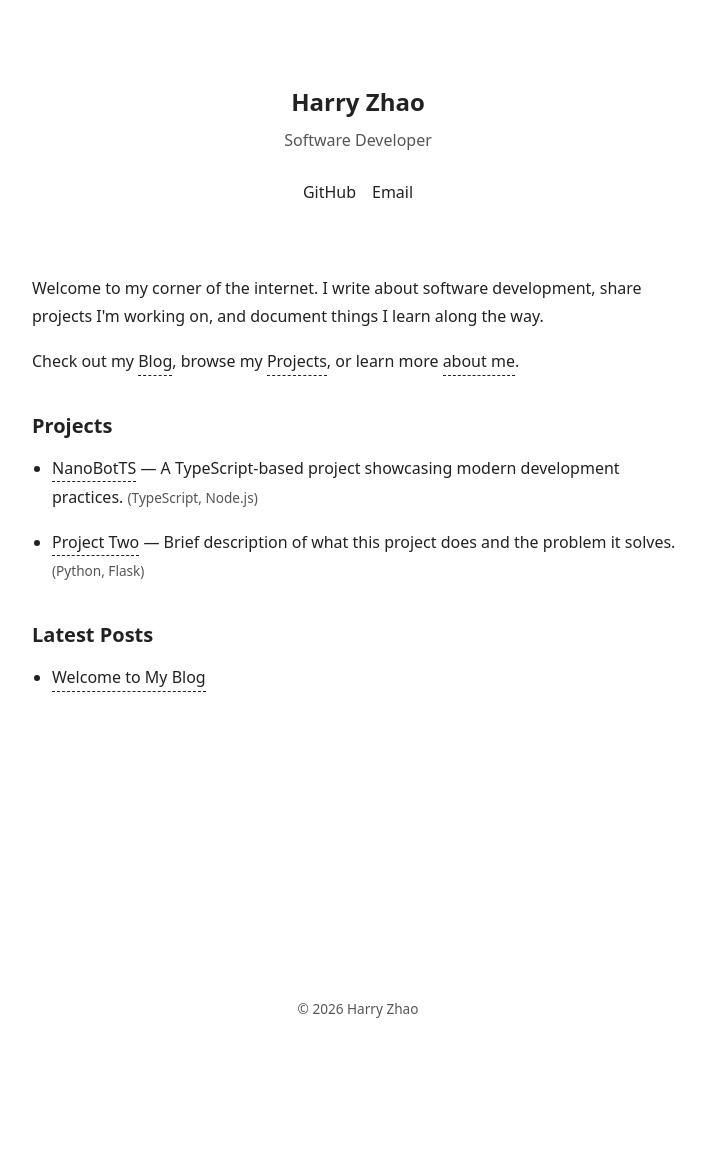
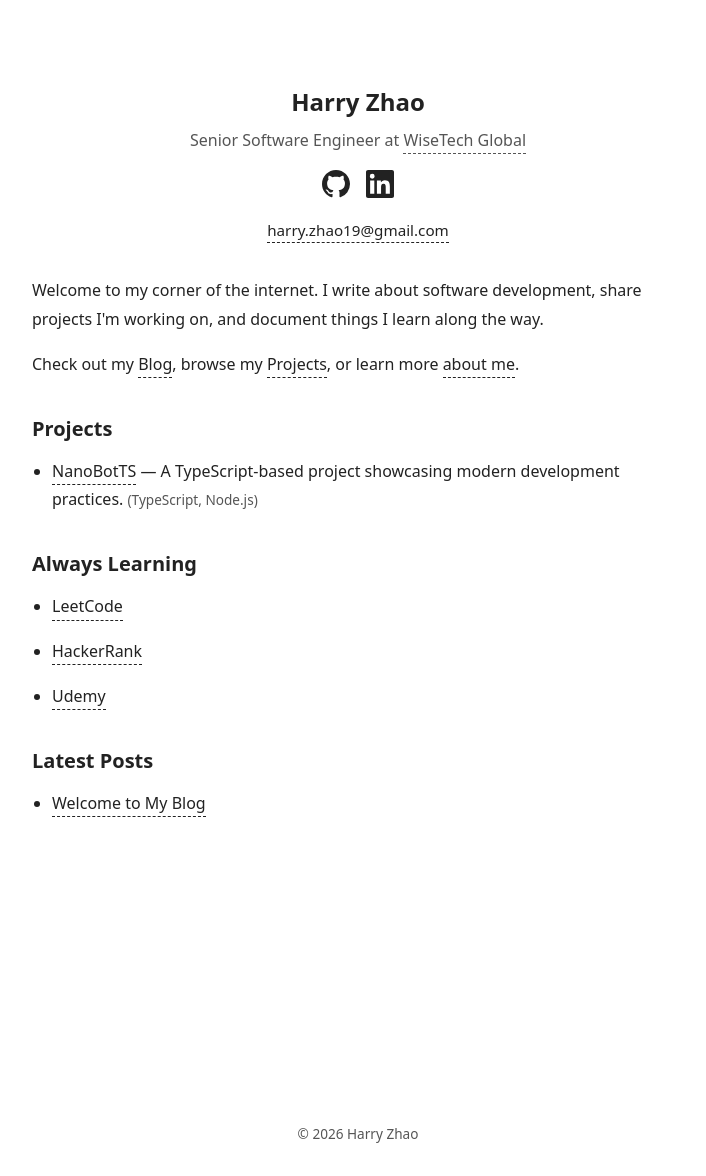
Before and after one commit to Harry-Zhao-AU/harry-zhao-au.github.io, a Jekyll site: the page built from index.html, in a window 1280 px wide. Shown: the whole page, without its empty margins (282-988 px from the left). Built offline with Jekyll 4.4.1, drawn with Linux system fonts in a browser that asks for light colours; before the commit the page ends 1051 px from its top, so only the background shows below that.

Commit message:
update homepage

```diff
--- a/_config.yml
+++ b/_config.yml
@@ -7,7 +7,7 @@ author:
   name: Harry Zhao
   email: harry.zhao19@gmail.com
   github: Harry-Zhao-AU
-  linkedin: ""
+  linkedin: "harryzhao19"
 
 markdown: kramdown
 highlighter: rouge
--- a/_data/projects.yml
+++ b/_data/projects.yml
@@ -3,9 +3,3 @@
   technologies: ["TypeScript", "Node.js"]
   github: "https://github.com/Harry-Zhao-AU/NanoBotTS"
   live: ""
-
-- name: "Project Two"
-  description: "Brief description of what this project does and the problem it solves."
-  technologies: ["Python", "Flask"]
-  github: "https://github.com/Harry-Zhao-AU/project-two"
-  live: ""
--- a/_layouts/home.html
+++ b/_layouts/home.html
@@ -4,18 +4,16 @@ layout: default
 
 <div class="profile">
   <h1>Harry Zhao</h1>
-  <p class="subtitle">Software Developer</p>
+  <p class="subtitle">Senior Software Engineer at <a href="https://wisetechglobal.com/" target="_blank" rel="noopener">WiseTech Global</a></p>
   <div class="social-links">
-    {% if site.author.github %}
-      <a href="https://github.com/{{ site.author.github }}" target="_blank" rel="noopener" title="GitHub">GitHub</a>
-    {% endif %}
-    {% if site.author.linkedin != "" %}
-      <a href="https://linkedin.com/in/{{ site.author.linkedin }}" target="_blank" rel="noopener" title="LinkedIn">LinkedIn</a>
-    {% endif %}
-    {% if site.author.email %}
-      <a href="mailto:{{ site.author.email }}" title="Email">Email</a>
-    {% endif %}
+    <a href="https://github.com/{{ site.author.github }}" target="_blank" rel="noopener" title="GitHub">
+      <svg width="24" height="24" viewBox="0 0 24 24" fill="currentColor"><path d="M12 0C5.37 0 0 5.37 0 12c0 5.31 3.435 9.795 8.205 11.385.6.105.825-.255.825-.57 0-.285-.015-1.23-.015-2.235-3.015.555-3.795-.735-4.035-1.41-.135-.345-.72-1.41-1.23-1.695-.42-.225-1.02-.78-.015-.795.945-.015 1.62.87 1.845 1.23 1.08 1.815 2.805 1.305 3.495.99.105-.78.42-1.305.765-1.605-2.67-.3-5.46-1.335-5.46-5.925 0-1.305.465-2.385 1.23-3.225-.12-.3-.54-1.53.12-3.18 0 0 1.005-.315 3.3 1.23.96-.27 1.98-.405 3-.405s2.04.135 3 .405c2.295-1.56 3.3-1.23 3.3-1.23.66 1.65.24 2.88.12 3.18.765.84 1.23 1.905 1.23 3.225 0 4.605-2.805 5.625-5.475 5.925.435.375.81 1.095.81 2.22 0 1.605-.015 2.895-.015 3.3 0 .315.225.69.825.57A12.02 12.02 0 0024 12c0-6.63-5.37-12-12-12z"/></svg>
+    </a>
+    <a href="https://www.linkedin.com/in/harryzhao19" target="_blank" rel="noopener" title="LinkedIn">
+      <svg width="24" height="24" viewBox="0 0 24 24" fill="currentColor"><path d="M20.447 20.452h-3.554v-5.569c0-1.328-.027-3.037-1.852-3.037-1.853 0-2.136 1.445-2.136 2.939v5.667H9.351V9h3.414v1.561h.046c.477-.9 1.637-1.85 3.37-1.85 3.601 0 4.267 2.37 4.267 5.455v6.286zM5.337 7.433a2.062 2.062 0 01-2.063-2.065 2.064 2.064 0 112.063 2.065zm1.782 13.019H3.555V9h3.564v11.452zM22.225 0H1.771C.792 0 0 .774 0 1.729v20.542C0 23.227.792 24 1.771 24h20.451C23.2 24 24 23.227 24 22.271V1.729C24 .774 23.2 0 22.222 0h.003z"/></svg>
+    </a>
   </div>
+  <p class="contact-info"><a href="mailto:{{ site.author.email }}">{{ site.author.email }}</a></p>
 </div>
 
 <div class="section">
@@ -36,6 +34,15 @@ layout: default
 </div>
 
 <div class="section">
+  <h2>Always Learning</h2>
+  <ul>
+    <li><a href="https://leetcode.cn/u/harryzhao/" target="_blank" rel="noopener">LeetCode</a></li>
+    <li><a href="https://www.hackerrank.com/profile/zy51927042" target="_blank" rel="noopener">HackerRank</a></li>
+    <li><a href="https://www.udemy.com/user/zhao-yang-28/" target="_blank" rel="noopener">Udemy</a></li>
+  </ul>
+</div>
+
+<div class="section">
   <h2>Latest Posts</h2>
   {% if site.posts.size > 0 %}
     <ul class="post-list">
--- a/_sass/_layout.scss
+++ b/_sass/_layout.scss
@@ -28,11 +28,19 @@
 
   .subtitle {
     color: $color-text-light;
-    margin-bottom: 1.5rem;
+    margin-bottom: 1rem;
+  }
+
+  .contact-info {
+    font-size: 0.95em;
+    margin-bottom: 0;
   }
 
   @media (prefers-color-scheme: dark) {
     .subtitle {
+      color: #aaa;
+    }
+    .contact-info {
       color: #aaa;
     }
   }
@@ -43,12 +51,18 @@
   justify-content: center;
   gap: 1em;
   flex-wrap: wrap;
-  margin-bottom: 2rem;
+  margin-bottom: 1rem;
 
   a {
     border-bottom: none;
     opacity: 1;
     transition: opacity 80ms, transform 80ms;
+    display: inline-flex;
+
+    svg {
+      width: 28px;
+      height: 28px;
+    }
 
     &:hover {
       opacity: 0.8;
```
